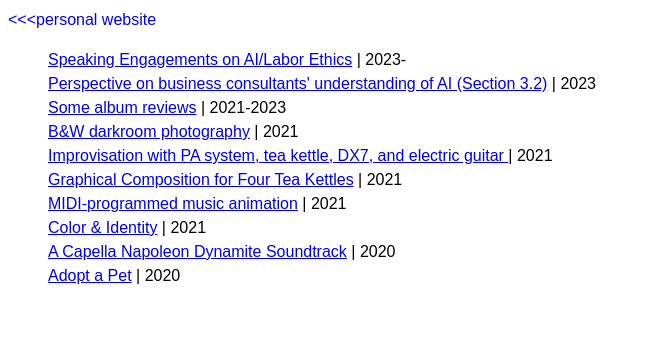
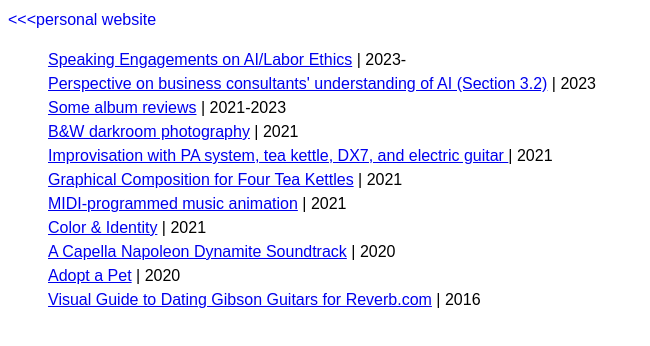
Before and after one commit to colemakuch/colemakuch, a plain HTML site: page other.html in a window 1280 px wide. Shown: the whole page, without its empty margins (0-650 px from the left). Drawn offline with Linux system fonts and the light colour scheme.

Commit message:
Add files via upload

```diff
--- a/other.html
+++ b/other.html
@@ -64,6 +64,10 @@
   <li>
     <a href="https://vimeo.com/568279631" target="_blank">Adopt a Pet</a> | 2020
   </li>
+  <li>
+    <a href="https://reverb.com/news/how-to-date-a-gibson-using-serial-numbers-fons-and-logos" target="_blank">Visual Guide to Dating Gibson Guitars for Reverb.com</a> | 2016
+  </li>
+
 </ul>
 
 
```
